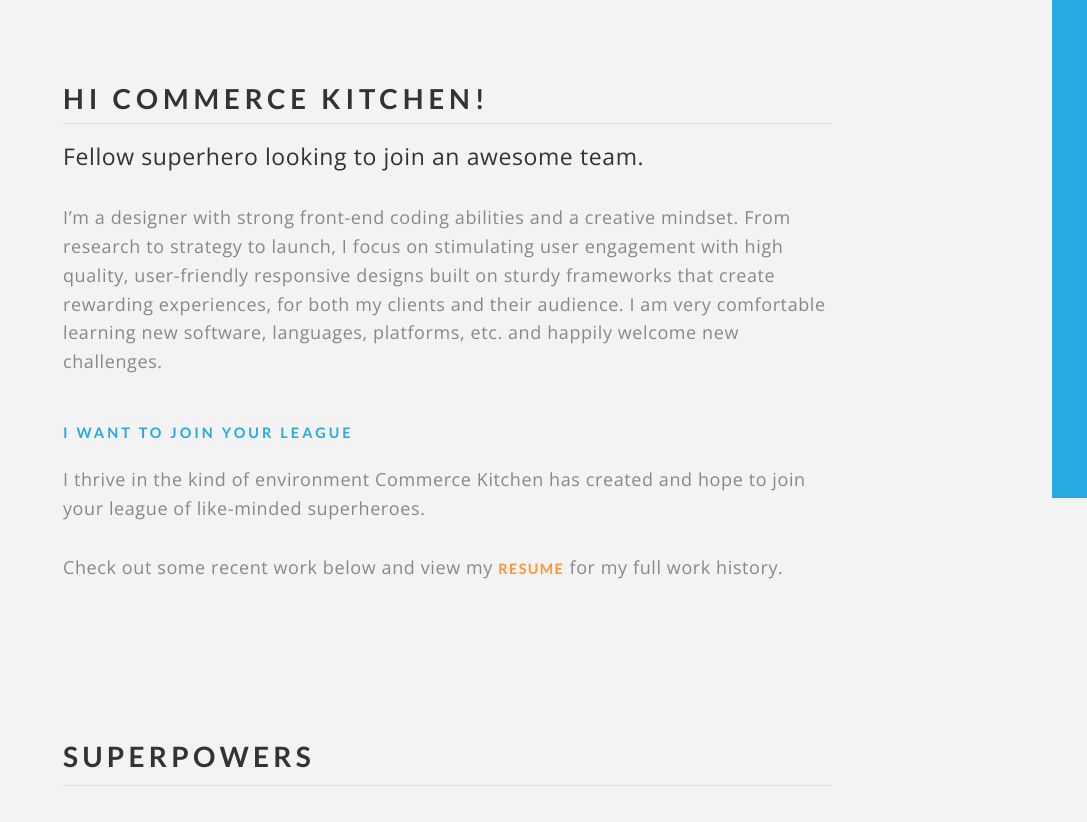
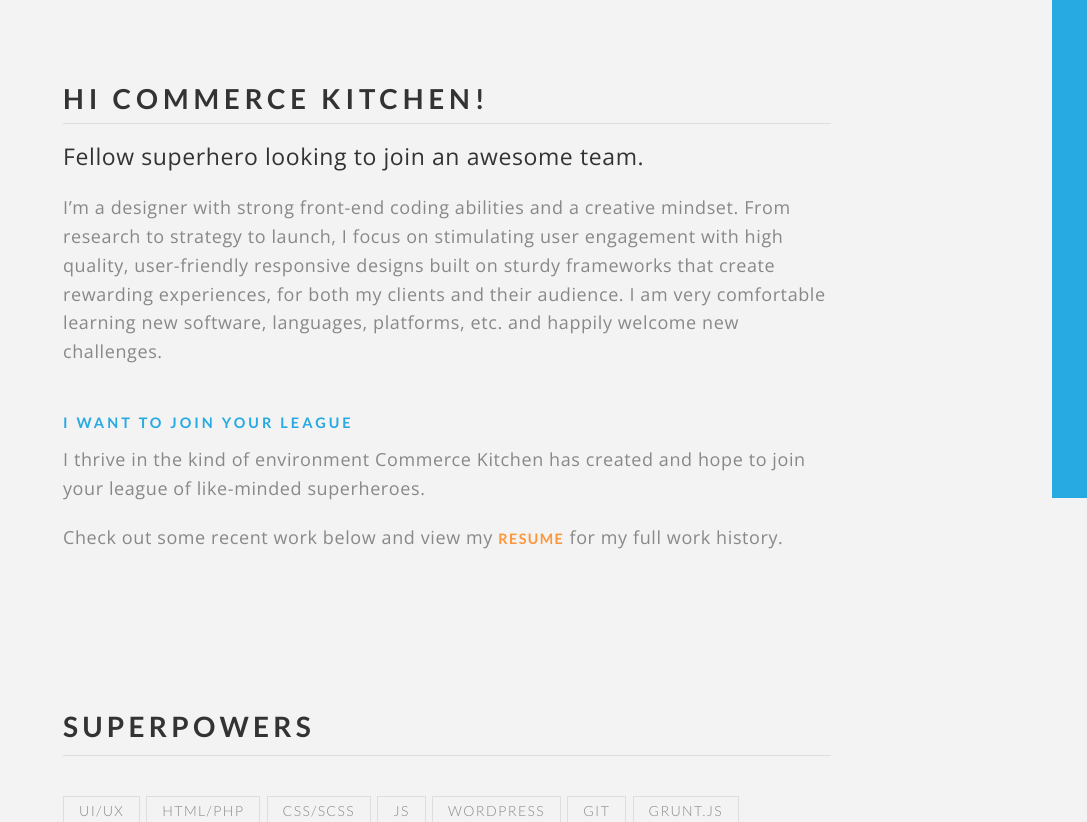
Before and after one commit to northerli/see8ch.com, a PHP site: page /ck.php in a window 1280 px wide. Shown: the part 302-1124 px from the top of the page, without its empty margins (193-1280 px from the left). Run offline with PHP 8.4, Linux system fonts and the light colour scheme; some libraries are stand-ins or nearby versions.

Commit message:
margin-top reduction

```diff
--- a/css/style_v1.2.css
+++ b/css/style_v1.2.css
@@ -973,7 +973,7 @@
   top: -10px;
 }
 body#jobs section#resume-intro .content {
-  margin-top: 30px;
+  margin-top: 20px;
   font-size: 1.8em;
   line-height: 1.6;
   color: #888888;
--- a/scss/_jobs.scss
+++ b/scss/_jobs.scss
@@ -43,7 +43,7 @@
       }
     }
     .content {
-      margin-top:30px;
+      margin-top:20px;
       font-size: 1.8em;
       line-height: 1.6;
       color:$dark-grey;
```
